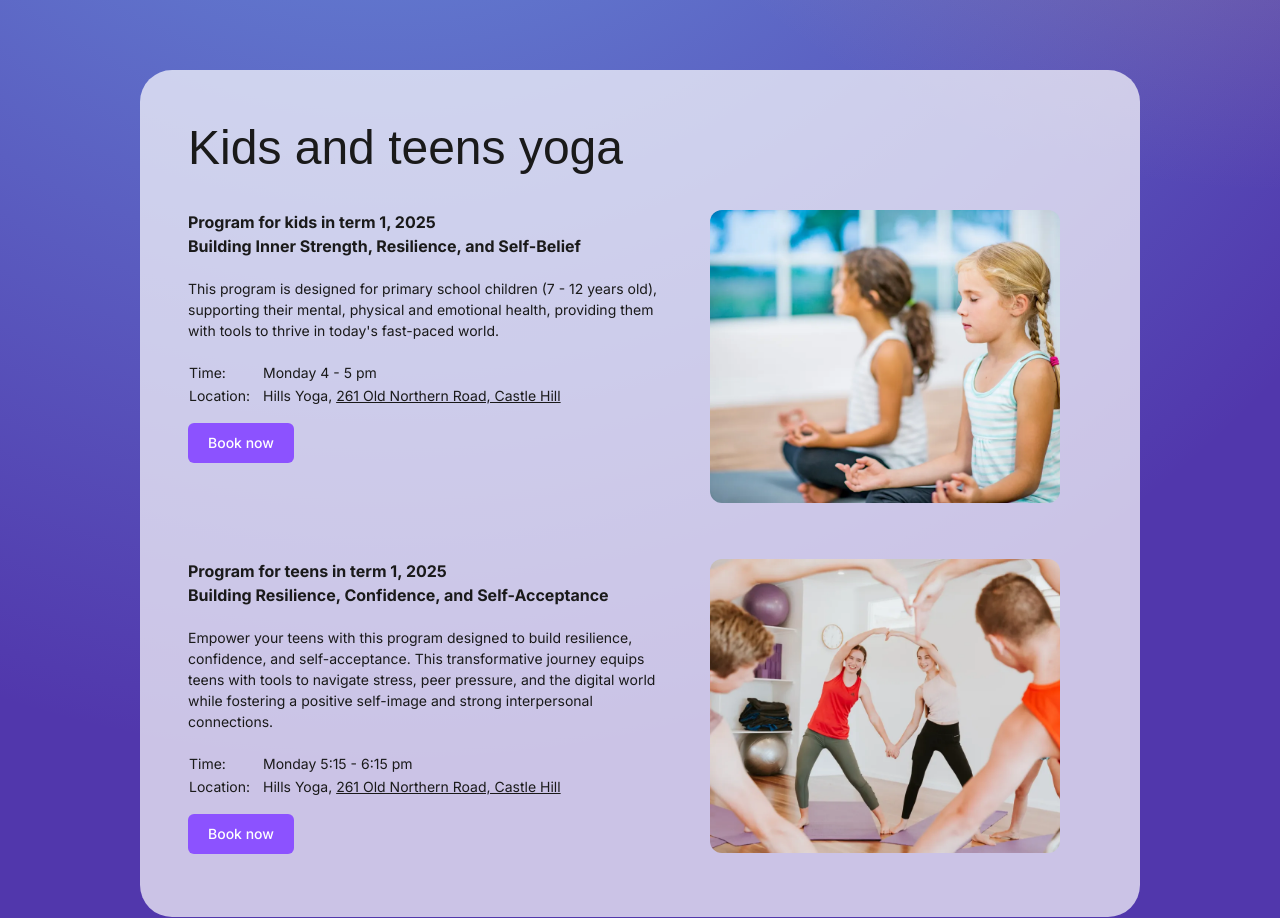
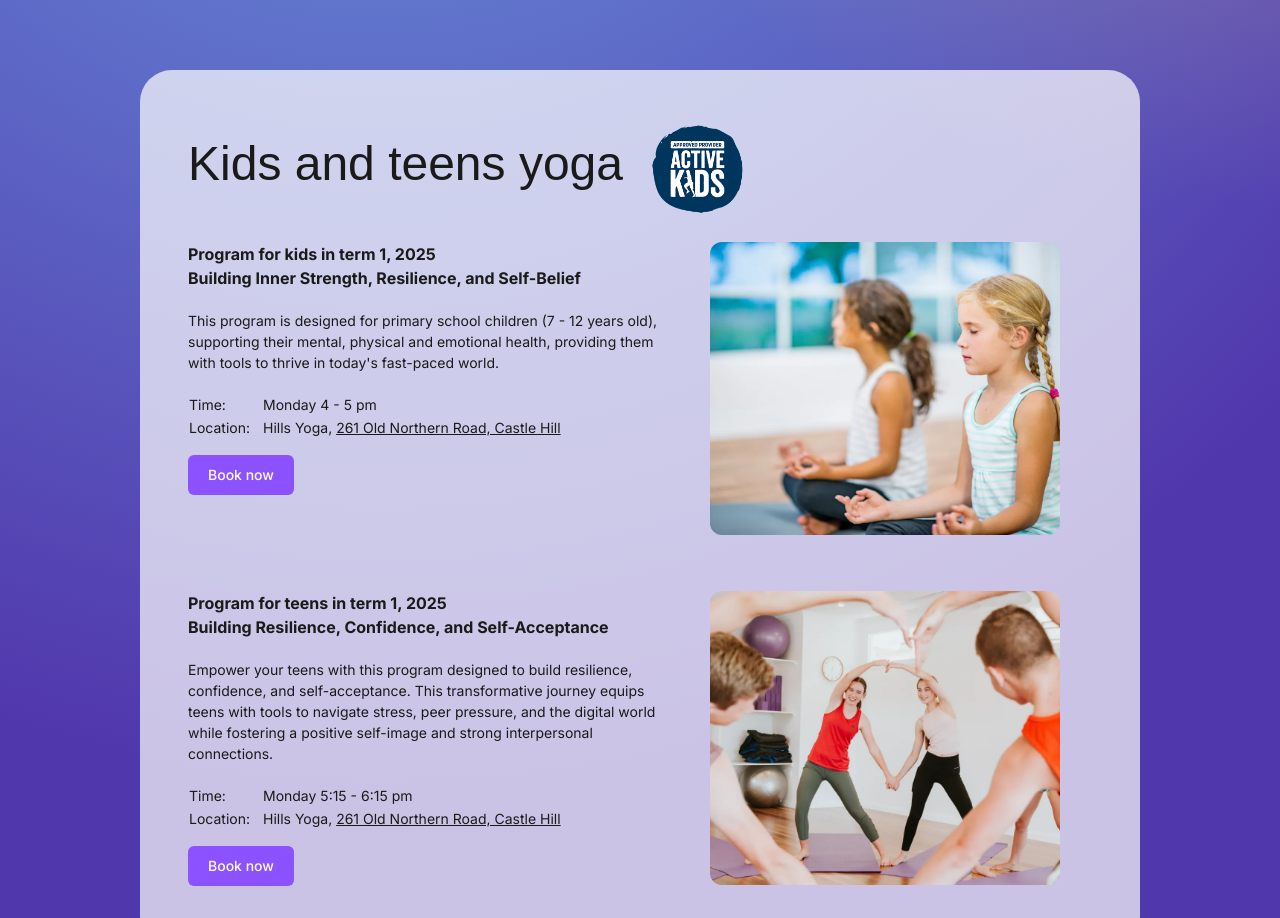
Before and after one commit to raycashmore/balayoga, a Next.js app: page / in a window 1280 px wide. Shown: the part 1474-2392 px from the top of the page. Built offline with nearby package versions, Linux system fonts and the light colour scheme; a web font is replaced by a local one.

Commit message:
Active kids logo

```diff
--- a/src/app/kids.tsx
+++ b/src/app/kids.tsx
@@ -7,7 +7,10 @@ export function Kids() {
 	return (
 		<section className="flex flex-col gap-4 rounded-[32px] bg-[#fff] bg-opacity-70 p-8 text-[#1A1A1A] md:px-12">
 			<a id="kids-yoga" />
-			<h2 className={`${headerFont.className} pb-2 leading-tight`}>Kids and teens yoga</h2>
+			<div className="flex items-center gap-6">
+				<h2 className={`${headerFont.className} pb-2 leading-tight`}>Kids and teens yoga</h2>
+				<Image src="/activekids-logo.webp" alt="Active kids approved provider" width={100} height={100} />
+			</div>
 			<div>
 				<Image
 					src="/kids-yoga.webp"
```
Also changed, not shown: public/activekids-logo.webp (added).
